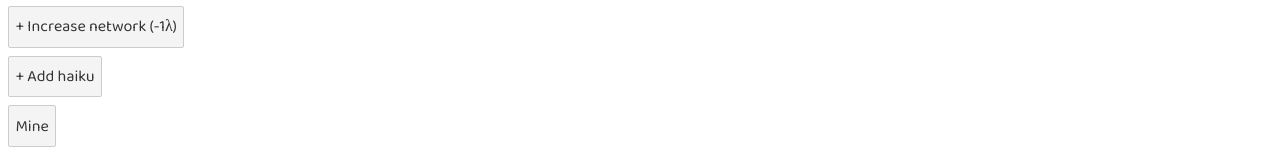
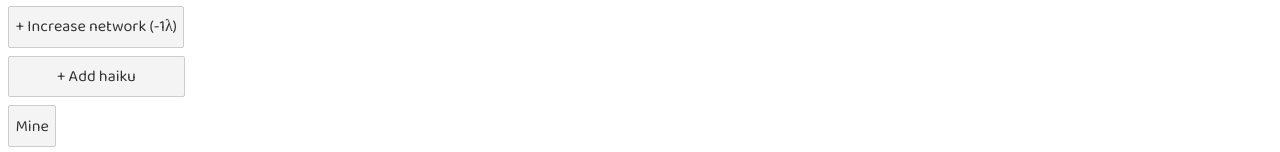
Before and after one commit to rcvink/simulation-proto, a Svelte app: page / in a window 1280 px wide. Shown: the part 701-853 px from the top of the page. Built offline with nearby package versions, Linux system fonts and the light colour scheme.

Commit message:
show remainng time on SlowIncrementer

```diff
--- a/src/components/SlowIncrementer.svelte
+++ b/src/components/SlowIncrementer.svelte
@@ -1,4 +1,6 @@
 <script>
+	import { onMount } from 'svelte';
+
 	export let count;
 	export let label;
 	export let time;
@@ -6,6 +8,19 @@
 	let isThinking = false;
 	let promise;
 	let cancel;
+	let end;
+	let now = new Date();
+	$: timeLeft = (end - now.getTime());
+
+	onMount(() => {
+		const interval = setInterval(() => {
+			now = new Date();
+		}, 1);
+
+		return () => {
+			clearInterval(interval);
+		};
+	});
 
 	const onClick = () => {
 		if (isThinking) {
@@ -13,13 +28,13 @@
 			isThinking = false;
 		} else {
 			isThinking = true;
+			end = new Date(new Date().getTime() + time);
 			promise = think(
 				() => isThinking = false,
 				increment,
 				time);
 		}
 	}
-
 
 	const think = async (fn1, fn2, ms) => {
 		await timeout(ms);
@@ -37,14 +52,18 @@
 		count.update(n => n + 1);
 </script>
 
-<div>
+<style>
+button {
+	min-width: 100%;
+}
+</style>
+
 <button on:click={onClick}>
 	{#await promise}
-			Thinking... (cancel)
+		Thinking... {Math.round(timeLeft / 1000)} secs remain (cancel)
 	{:then}
 		+ Add {label}
 	{:catch}
 		+ Add {label}
 	{/await}
 </button>
-</div>
```
Lines whose indentation alone changed are shown as unchanged.
